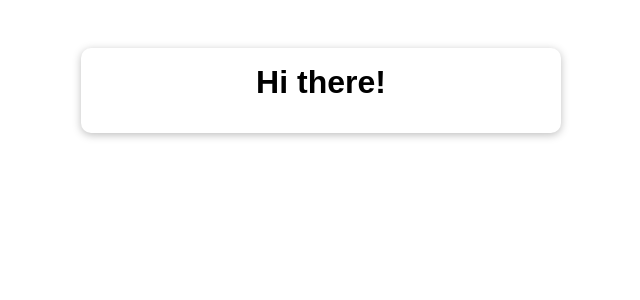
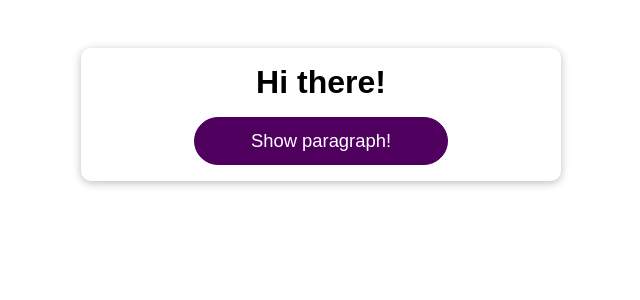
Before and after one commit to anuzza/ReactBehindTheScenes, a React (Create React App) app: page / in a window 1280 px wide. Shown: the top 300 px of the page, without its empty margins (319-959 px from the left). Built offline with nearby package versions, Linux system fonts and the light colour scheme.

Commit message:
child-component reevaluation

```diff
--- a/src/App.js
+++ b/src/App.js
@@ -16,6 +16,7 @@ function App() {
     <div className="app">
       <h1>Hi there!</h1>
       <DemoOutput show= {btnClicked}/>
+      <Button onClick={onClickHandler}>Show paragraph!</Button>
 
 
       {/* {btnClicked && <p>This is new!</p>}
```
